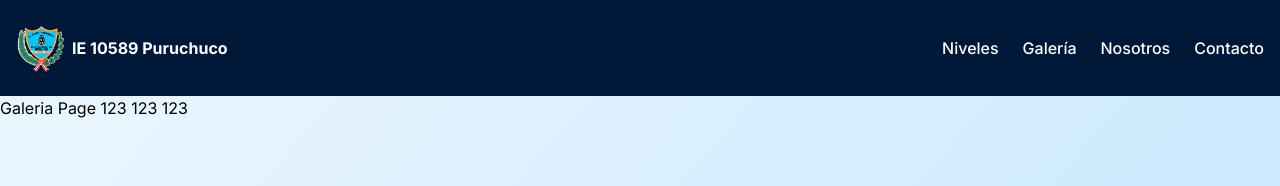
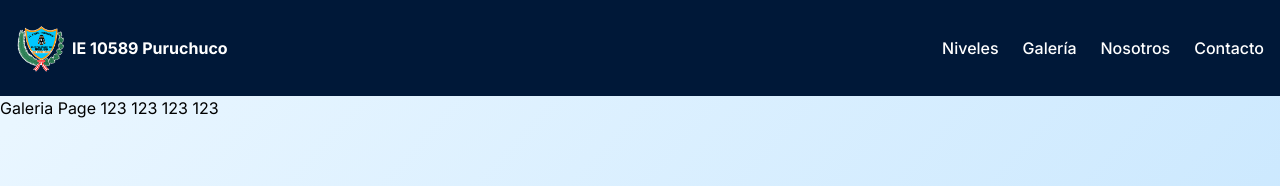
Before and after one commit to GintokiYT/puruchuco, a Next.js app: page /galeria in a window 1280 px wide. Shown: the top 186 px of the page. Built offline with nearby package versions, Linux system fonts and the light colour scheme.

Commit message:
nueva galeria 3

```diff
--- a/src/app/galeria/page.tsx
+++ b/src/app/galeria/page.tsx
@@ -7,6 +7,6 @@ export const metadata: Metadata = {
 
 export default function GaleriaPage() {
   return (
-    <h1>Galeria Page 123 123 123</h1>
+    <h1>Galeria Page 123 123 123 123</h1>
   )
 }
```
